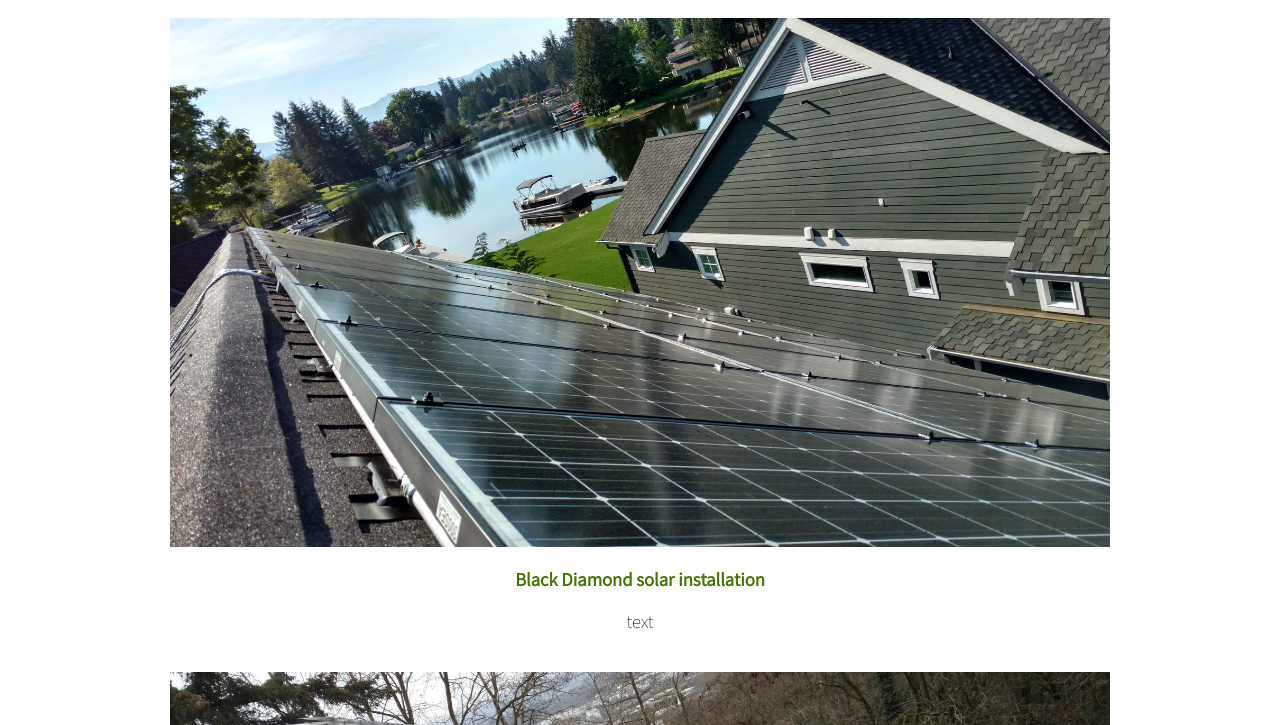
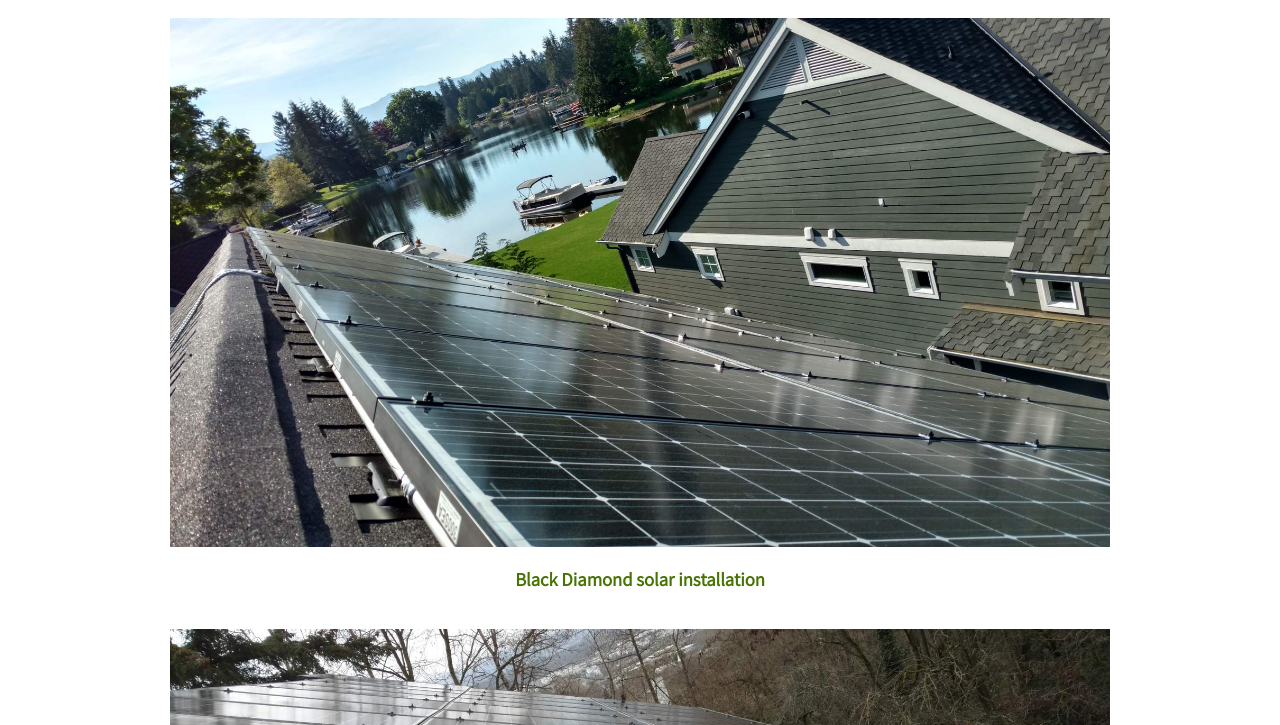
Before and after one commit to mollypanderson/solx, a website: page public/recent-projects.html in a window 1280 px wide. Shown: the part 227-952 px from the top of the page. Drawn offline with Linux system fonts and the light colour scheme.

Commit message:
fix images and text on recent-projects.html

```diff
--- /dev/null
+++ b/ping.js
@@ -0,0 +1,3 @@
+#!/usr/bin/env node
+var http = require("http");
+http.get("http://solx2.herokuapp.com/");
--- a/public/recent-projects.html
+++ b/public/recent-projects.html
@@ -14,7 +14,7 @@
 	<meta charset="utf-8">
 	<meta name="viewport" content="width=device-width,initial-scale=1">
     <meta http-equiv="X-UA-Compatible" content="IE=edge">
-    <title>SolX | Recent Projects</title>
+    <title>SolX | Gallery</title>
 
 	<link rel="stylesheet" href="css/slideshow.css">
     <link rel="stylesheet" href="main.css">
@@ -88,12 +88,12 @@
 <div class="w3-content w3-display-container w3-height-width">
 	<img class="mySlides-one" src="photos/blackdiamond.jpg" alt="Black Diamond solar installation" style="width:100%">
 		</div>
-		<div class="project-text"><span class="pgh-heading">Black Diamond solar installation</span><p>text</p></div>
+		<div class="project-text"><span class="pgh-heading">Black Diamond solar installation</span><p></p></div>
 
 <div class="w3-content w3-display-container w3-height-width">
 	<img class="mySlides-two" src="photos/highland-park-seattle.jpg" alt="Highland Park solar installation" style="width:100%">
 		</div>
-		<div class="project-text"><span class="pgh-heading">Highland Park, Seattle solar installation</span><p>text</p></div>
+		<div class="project-text"><span class="pgh-heading">Highland Park, Seattle solar installation</span><p></p></div>
 
 	<div id="kent"></div>
 	<div class="w3-content w3-display-container w3-height-width">
@@ -104,7 +104,7 @@
   <button class="w3-button w3-black w3-display-left" onclick="plusDivs(-1, 0)">&#10094;</button>
   <button class="w3-button w3-black w3-display-right" onclick="plusDivs(1, 0)">&#10095;</button>
 	</div>
-	<div class="project-text"><span class="pgh-heading">Kent solar installation</span><p>text</p></div>
+	<div class="project-text"><span class="pgh-heading">Kent solar installation</span><p></p></div>
 
 <div class="w3-content w3-display-container w3-height-width slides">
   <img class="mySlides-four" src="photos/newcastle-one.jpg" alt="Newcastle solar installation 1" style="max-height:500px">
@@ -113,7 +113,7 @@
   <button class="w3-button w3-black w3-display-left" onclick="plusDivs(-1, 1)">&#10094;</button>
   <button class="w3-button w3-black w3-display-right" onclick="plusDivs(1, 1)">&#10095;</button>
 </div>
-<div class="project-text"><span class="pgh-heading">Newcastle solar installation</span><p>text</p></div>
+<div class="project-text"><span class="pgh-heading">Newcastle solar installation</span><p></p></div>
 
 <div id="snoqualmie"></div>
 <div class="w3-content w3-display-container w3-height-width slides">
@@ -123,7 +123,7 @@
   <button class="w3-button w3-black w3-display-left" onclick="plusDivs(-1, 2)">&#10094;</button>
   <button class="w3-button w3-black w3-display-right" onclick="plusDivs(1, 2)">&#10095;</button>
 </div>
-<div class="project-text"><span class="pgh-heading">Snoqualmie solar installation</span><p>text</p></div>
+<div class="project-text"><span class="pgh-heading">Snoqualmie solar installation</span><p></p></div>
 
 <div id="enumclaw"></div>
 <div class="w3-content w3-display-container w3-height-width slides">
@@ -132,7 +132,7 @@
   <button class="w3-button w3-black w3-display-left" onclick="plusDivs(-1, 3)">&#10094;</button>
   <button class="w3-button w3-black w3-display-right" onclick="plusDivs(1, 3)">&#10095;</button>
 </div>
-<div class="project-text"><span class="pgh-heading">Enumclaw ground mount solar tracker installation</span><p>text</p></div>
+<div class="project-text"><span class="pgh-heading">Enumclaw ground mount solar tracker installation</span><p></p></div>
 
 <div class="w3-content w3-display-container w3-height-width slides">
   <img class="mySlides-seven" src="photos/burien-one.jpg" alt="Burien patio and roof cover installation 1">
@@ -145,20 +145,20 @@
   <button class="w3-button w3-black w3-display-left" onclick="plusDivs(-1, 4)">&#10094;</button>
   <button class="w3-button w3-black w3-display-right" onclick="plusDivs(1, 4)">&#10095;</button>
 </div>
-<div class="project-text"><span class="pgh-heading">Burien patio & roof cover</span><p>text</p></div>
+<div class="project-text"><span class="pgh-heading">Burien patio & roof cover</span><p></p></div>
 
 <div class="w3-content w3-display-container w3-height-width">
 	<img class="mySlides-eight" src="photos/seattle-solar-wide.jpg" alt="Seattle solar installation" style="width:100%">
 
 		</div>
-		<div class="project-text"><span class="pgh-heading">Lakeridge, Seattle solar installation</span><p>text</p></div>
+		<div class="project-text"><span class="pgh-heading">Lakeridge, Seattle solar installation</span><p></p></div>
 
 
 <div class="w3-content w3-display-container w3-height-width">
 	<img class="mySlides-nine" src="photos/bothell-photo.jpg" alt="Bothell solar installation" style="width:100%">
 
 		</div>
-		<div class="project-text"><span class="pgh-heading">Bothell solar installation</span><p>text</p></div>
+		<div class="project-text"><span class="pgh-heading">Bothell solar installation</span><p></p></div>
 
 
 <div class="w3-content w3-display-container w3-height-width slides">
@@ -167,20 +167,20 @@
   <button class="w3-button w3-black w3-display-left" onclick="plusDivs(-1, 5)">&#10094;</button>
   <button class="w3-button w3-black w3-display-right" onclick="plusDivs(1, 5)">&#10095;</button>
 </div>
-<div class="project-text"><span class="pgh-heading">Fall City solar barn & metal roof installation</span><p>text</p></div>
+<div class="project-text"><span class="pgh-heading">Fall City solar barn & metal roof installation</span><p></p></div>
 
 <div class="w3-content w3-display-container w3-height-width">
 	<img class="mySlides-eleven" src="photos/renton.jpg" alt="Renton solar installation" style="width:100%">
 
 		</div>
-		<div class="project-text"><span class="pgh-heading">Renton solar installation</span><p>text</p></div>
+		<div class="project-text"><span class="pgh-heading">Renton solar installation</span><p></p></div>
 
 
 <div class="w3-content w3-display-container w3-height-width">
 	<img class="mySlides-twelve" src="photos/tacoma-roof.jpg" alt="Tacoma reroof" style="width:100%">
 
 		</div>
-		<div class="project-text"><span class="pgh-heading">Tacoma reroof</span><p>tacoma roof</p></div>
+		<div class="project-text"><span class="pgh-heading">Tacoma reroof</span><p></p></div>
 
 
 <div class="w3-content w3-display-container w3-height-width slides">
@@ -189,7 +189,7 @@
   <button class="w3-button w3-black w3-display-left" onclick="plusDivs(-1, 6)">&#10094;</button>
   <button class="w3-button w3-black w3-display-right" onclick="plusDivs(1, 6)">&#10095;</button>
 </div>
-<div class="project-text"><span class="pgh-heading">Ballard solar installation & roof</span><p>text</p></div>
+<div class="project-text"><span class="pgh-heading">Ballard solar installation & roof</span><p></p></div>
 
 <script>
 var slideIndex = [1,1,1,1,1,1,1];
```
Also changed, not shown: public/photos/ballard-roof.jpg, public/photos/snoqualmie-three.jpg, public/photos/snoqualmie_one.jpg, public/photos/snoqualmie_two.jpg.
